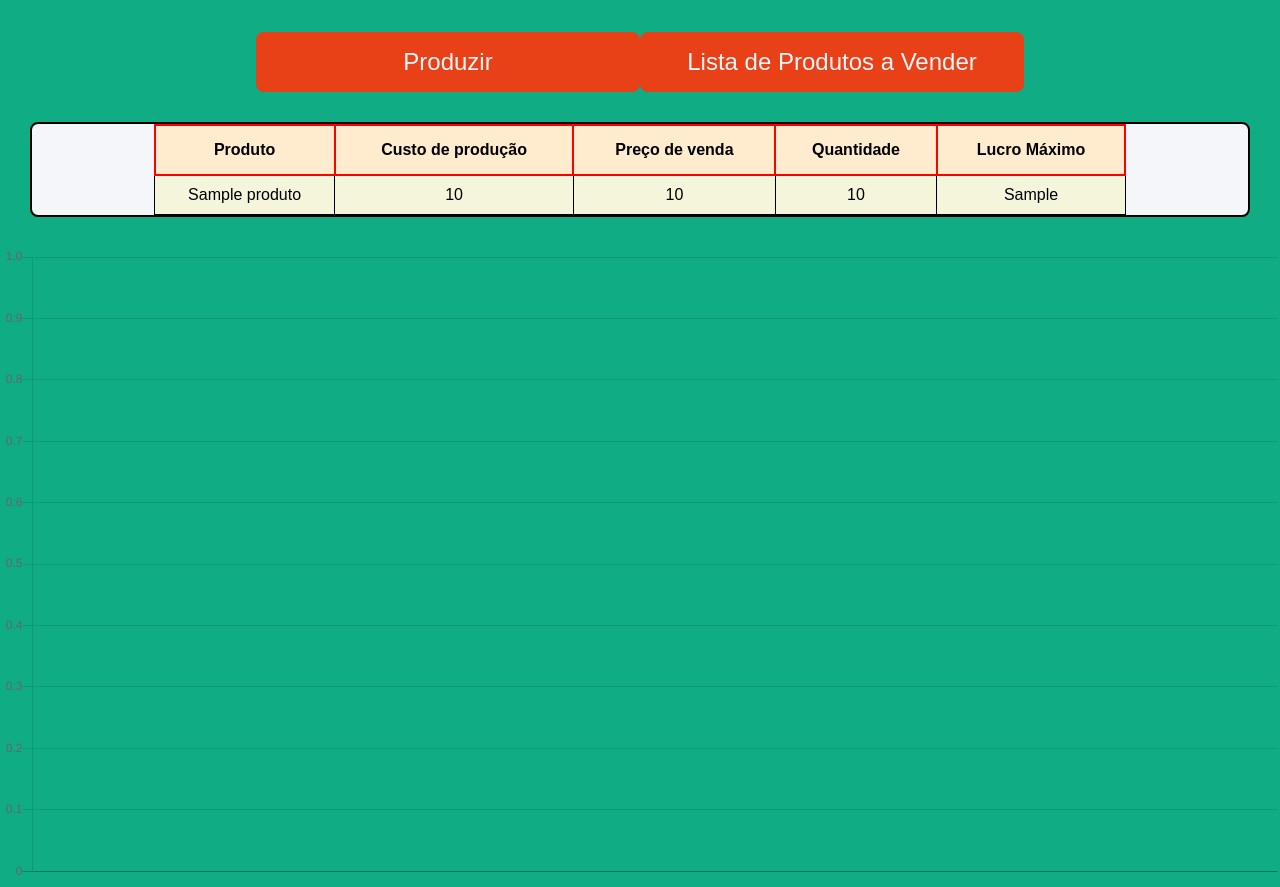
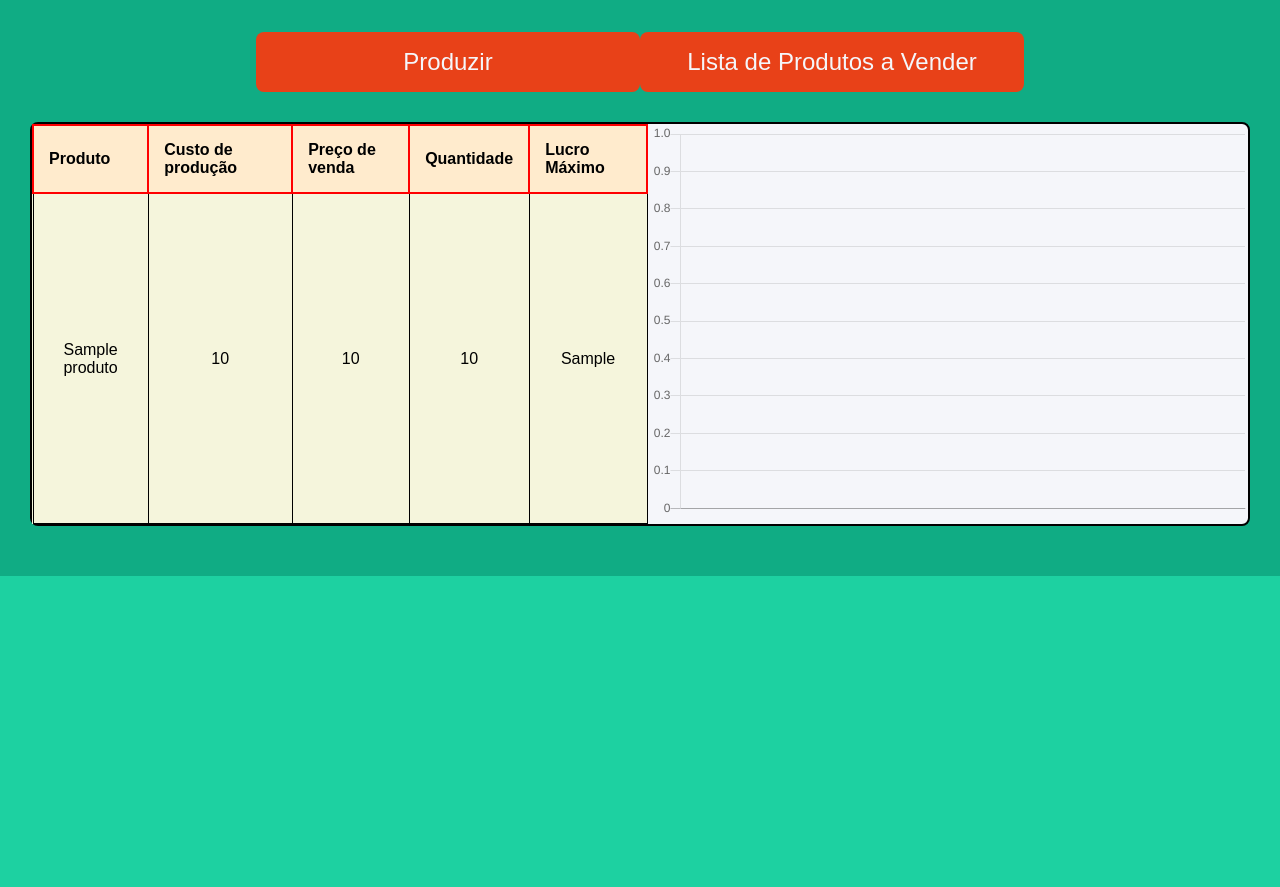
Before and after one commit to olucasfreitas/Estoque4000, a Python web app: template estoque/templates/lista.html in a window 1280 px wide. Shown: the part 224-1111 px from the top of the page. After the commit the page ends 800 px from the top, so only its background shows below. Run offline with Jinja, Linux system fonts and the light colour scheme; the template is opened without the code that fills it: most values are stand-ins (such as "Sample title", 1, 10 or a date in 2020); some libraries are stand-ins or nearby versions.

Commit message:
feat: set table and graph feat: stylized scrollbar

```diff
--- a/estoque/static/style.css
+++ b/estoque/static/style.css
@@ -5,11 +5,12 @@
 }
 body{
     background:#10ac84;
+    scrollbar-color: #000000;
 }
+
 table{
     border-collapse: collapse;
-    width: 80%;
-    margin: auto;
+    height: 100%;
     background: beige;
 }
 
@@ -114,3 +115,14 @@ td{
 .button button:hover, .button a:hover{
     background: #c23616;
 }
+#div-content{
+    height: 400px;
+}
+#div-tabela{
+
+    direction: unset;
+    text-align:left;
+    scrollbar-width: thin;
+    scrollbar-color: rgb(6, 184, 124) rgb(29, 46, 43);
+    scrollbar-highlight-color: rgba(3, 141, 14, 0.774);
+}
--- a/estoque/templates/lista.html
+++ b/estoque/templates/lista.html
@@ -15,6 +15,8 @@
         <a href="/list_produtcs">Lista de Produtos a Vender</a >
     </div>
     <div class="main-content">
+        <div style="display: flex;" id="div-content">
+            <div style="max-height: 100%; overflow: scroll;" id="div-tabela">
                 <table>
                     <thead>
                         <tr>
@@ -38,7 +40,12 @@
                     </tbody>
                 </table>
             </div>
-    <canvas id="myChart"></canvas>
+            <div>
+                <canvas id="myChart" width="600%" height="400%"></canvas>
+            </div>
+        </div>
+    </div>
+
     <script src="https://cdn.jsdelivr.net/npm/chart.js@2.8.0"></script>
     <script>
         var ctx = document.getElementById('myChart');
@@ -55,7 +62,7 @@
                                             type: 'line',
                                             borderWidth: 2,
 
-                                            options: option
+                                            options: option,
                                             });
         function plotarGraph(id){
 
```
Lines whose indentation alone changed are shown as unchanged.
